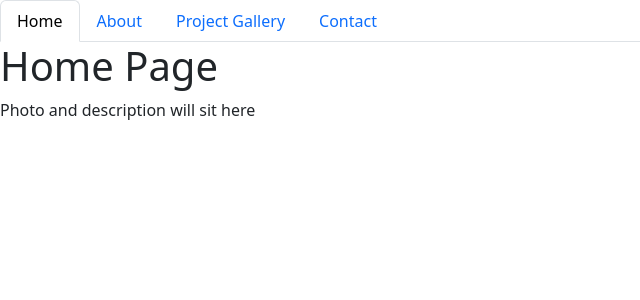
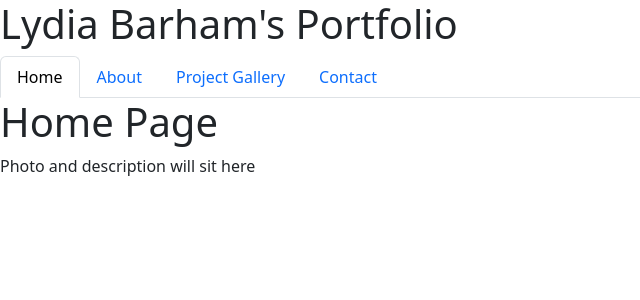
Before and after one commit to lydiabarham/Personal-Portfolio, a React (Vite) app in the folder portfolio/: page / in a window 1280 px wide. Shown: the top 300 px of the page, without its empty margins (0-640 px from the left). Built offline with nearby package versions, Linux system fonts and the light colour scheme.

Commit message:
organise file structure and add header element

```diff
--- a/portfolio/src/App.jsx
+++ b/portfolio/src/App.jsx
@@ -1,19 +1,21 @@
 import React from 'react';
 import { BrowserRouter as Router, Route, Routes } from 'react-router-dom';
 import NavTabs from './components/NavTabs';
-import Home from './components/pages/Home';
-import About from './components/pages/About';
-import Projects from './components/pages/Projects';
-import Contact from './components/pages/Contact';
+import Home from './components/pages/Home/Home';
+import About from './components/pages/About/About';
+import ProjectGallery from './components/pages/ProjectGallery/ProjectGallery';
+import Contact from './components/pages/Contact/Contact';
+import Header from './components/Header';
 
 function App() {
   return (
     <Router>
+      <Header />
       <NavTabs />
       <Routes>
         <Route path="/" element={<Home />} />
         <Route path="about" element={<About />} />
-        <Route path="blog" element={<Projects />} />
+        <Route path="blog" element={<ProjectGallery />} />
         <Route path="contact/*" element={<Contact />} />
       </Routes>
     </Router>
--- /dev/null
+++ b/portfolio/src/components/Header.jsx
@@ -0,0 +1,10 @@
+import React from 'react';
+
+function Header() {
+  return (
+    <h1 className="header"> Lydia Barham's Portfolio
+    </h1>
+  );
+}
+
+export default Header;
--- a/portfolio/src/components/pages/Projects.jsx
+++ b/portfolio/src/components/pages/ProjectGallery/ProjectGallery.jsx
@@ -1,6 +1,6 @@
 import React from 'react';
 
-function Projects() {
+function ProjectGallery() {
   return (
     <div>
       <h1>Project Gallery</h1>
@@ -11,4 +11,4 @@ function Projects() {
   );
 }
 
-export default Projects;
+export default ProjectGallery;
```
Also changed, not shown: portfolio/src/components/pages/About/About.jsx (renamed from portfolio/src/components/pages/About.jsx), portfolio/src/components/pages/Contact/Contact.jsx (renamed from portfolio/src/components/pages/Contact.jsx), portfolio/src/components/pages/Home/Home.jsx (renamed from portfolio/src/components/pages/Home.jsx).
